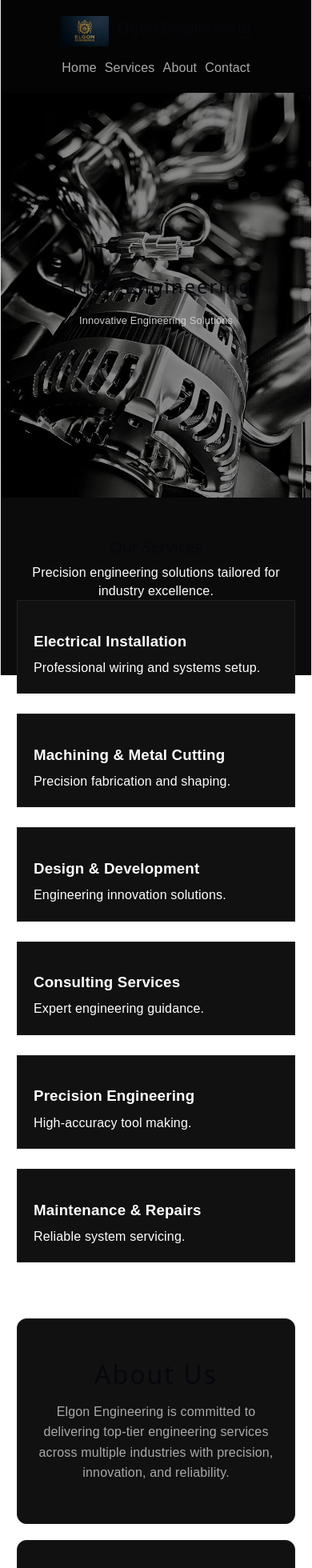
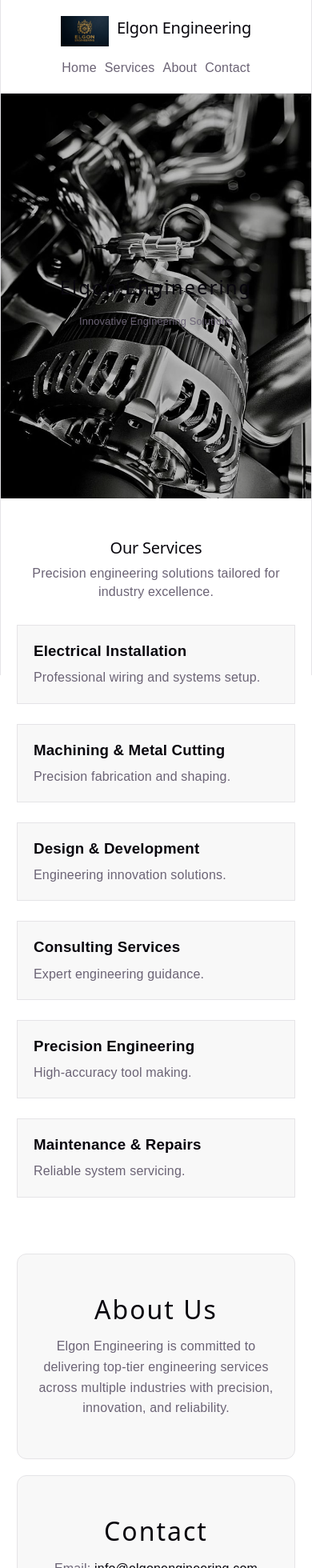
Before and after one commit to nickndeda/elgon-engineering, a React (Vite) app: page / in a window 390 px wide. Shown: the top 1960 px of the page at 80% size. Built offline with nearby package versions, Linux system fonts and the light colour scheme.

Commit message:
Light mode phones issue

```diff
--- a/src/App.css
+++ b/src/App.css
@@ -4,9 +4,9 @@ html, body, #root {
   padding: 0;
   width: 100%;
   height: 100%;
-  background: #0b0b0b;
+  background: var(--bg);
   font-family: Arial, sans-serif;
-  color: white;
+  color: var(--text);
 }
 
 html {
@@ -29,6 +29,13 @@ html {
   position: sticky;
   top: 0;
   z-index: 10;
+  border-bottom: 1px solid var(--border);
+}
+
+@media (prefers-color-scheme: light) {
+  .navbar {
+    background: rgba(255,255,255,0.9);
+  }
 }
 
 nav ul {
@@ -41,12 +48,12 @@ nav ul {
 
 nav ul li a {
   text-decoration: none;
-  color: #aaa;
+  color: var(--text);
   transition: 0.3s;
 }
 
 nav ul li a:hover {
-  color: white;
+  color: var(--text-h);
 }
 
 /* BRAND */
@@ -54,6 +61,11 @@ nav ul li a:hover {
   display: flex;
   align-items: center;
   gap: 10px;
+  color: var(--text-h);
+}
+
+.brand h2 {
+  color: var(--text-h);
 }
 
 .logo {
@@ -93,16 +105,28 @@ nav ul li a:hover {
 .hero-overlay h1 {
   font-size: 3rem;
   letter-spacing: 2px;
+  color: var(--text-h);
 }
 
 .hero-overlay p {
-  color: #ccc;
+  color: var(--text);
+}
+
+@media (prefers-color-scheme: light) {
+  .hero-overlay {
+    background: rgba(0,0,0,0.25);
+  }
 }
 
 /* SERVICES */
 .services {
   padding: 80px 40px;
   text-align: center;
+}
+
+.subtitle {
+  color: var(--text);
+  margin-bottom: 30px;
 }
 
 .service-grid {
@@ -112,20 +136,33 @@ nav ul li a:hover {
 }
 
 .card {
-  background: #111;
+  background: rgba(0,0,0,0.5);
   padding: 30px;
-  border: 1px solid #222;
+  border: 1px solid var(--border);
   transition: 0.4s ease;
   text-align: left;
+  color: var(--text);
 }
 
 .card:hover {
   transform: translateY(-8px);
-  border-color: #fff;
+  border-color: var(--text-h);
+}
+
+@media (prefers-color-scheme: light) {
+  .card {
+    background: #f8f8f8;
+  }
 }
 
 .card h3 {
-  margin-bottom: 10px;
+  margin: 0 0 10px 0;
+  color: var(--text-h);
+}
+
+.card p {
+  margin: 0;
+  color: var(--text);
 }
 
 /* INFO SECTIONS */
@@ -133,8 +170,8 @@ nav ul li a:hover {
   padding: 80px 40px;
   margin: 40px auto;
   max-width: 900px;
-  background: #111;
-  border: 1px solid #222;
+  background: rgba(0,0,0,0.5);
+  border: 1px solid var(--border);
   border-radius: 12px;
   text-align: center;
   transition: 0.4s ease;
@@ -142,26 +179,43 @@ nav ul li a:hover {
 
 .info-section:hover {
   transform: translateY(-6px);
-  border-color: #fff;
+  border-color: var(--text-h);
 }
 
 .info-section h2 {
   font-size: 2rem;
   letter-spacing: 2px;
   margin-bottom: 15px;
+  color: var(--text-h);
 }
 
 .info-section p {
-  color: #aaa;
+  color: var(--text);
   line-height: 1.6;
+}
+
+@media (prefers-color-scheme: light) {
+  .info-section {
+    background: #f8f8f8;
+  }
 }
 
 /* FOOTER */
 footer {
   text-align: center;
   padding: 30px;
-  border-top: 1px solid #222;
-  color: #777;
+  border-top: 1px solid var(--border);
+  color: var(--text);
+}
+
+.contact-link {
+  color: var(--text-h);
+  text-decoration: none;
+  transition: 0.3s;
+}
+
+.contact-link:hover {
+  text-decoration: underline;
 }
 
 
```
